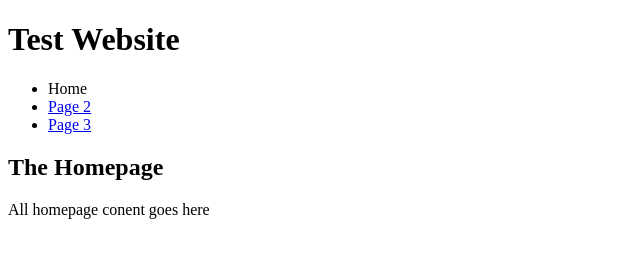
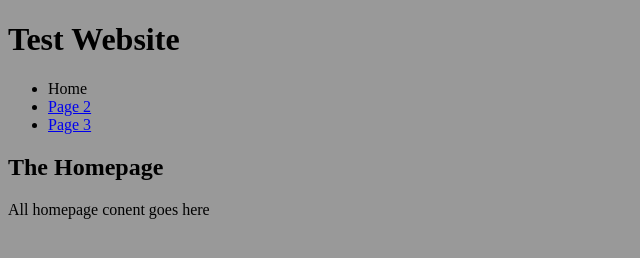
Before and after one commit to kayanushpatel/FirstWebpage, a plain HTML site: page index.html in a window 1280 px wide. Shown: the whole page, without its empty margins (0-640 px from the left). Drawn offline with Linux system fonts and the light colour scheme.

Commit message:
Added styles folder

```diff
--- a/index.html
+++ b/index.html
@@ -3,6 +3,7 @@
 <html>
 	<head>
 		<title>Test Webpage</title>
+		<link href = "styles/main.css" rel = "stylesheet"/>
 	</head>
 
 	<body>
--- /dev/null
+++ b/styles/main.css
@@ -0,0 +1,3 @@
+body {
+	background:#999;
+}
```
